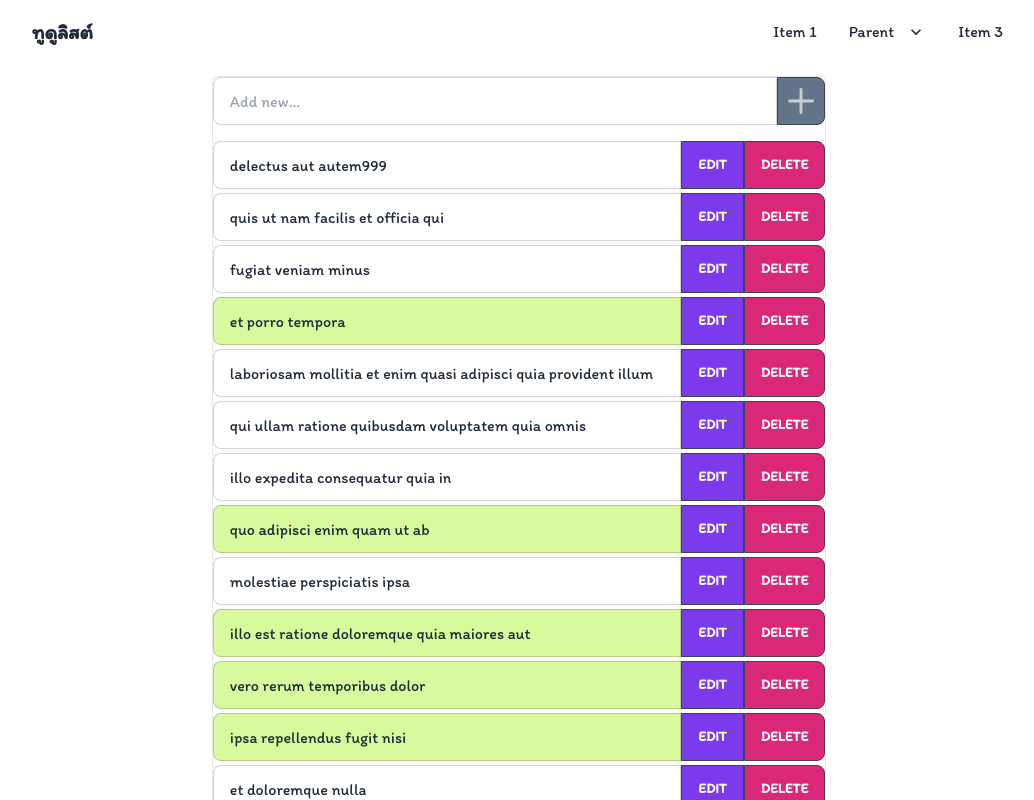
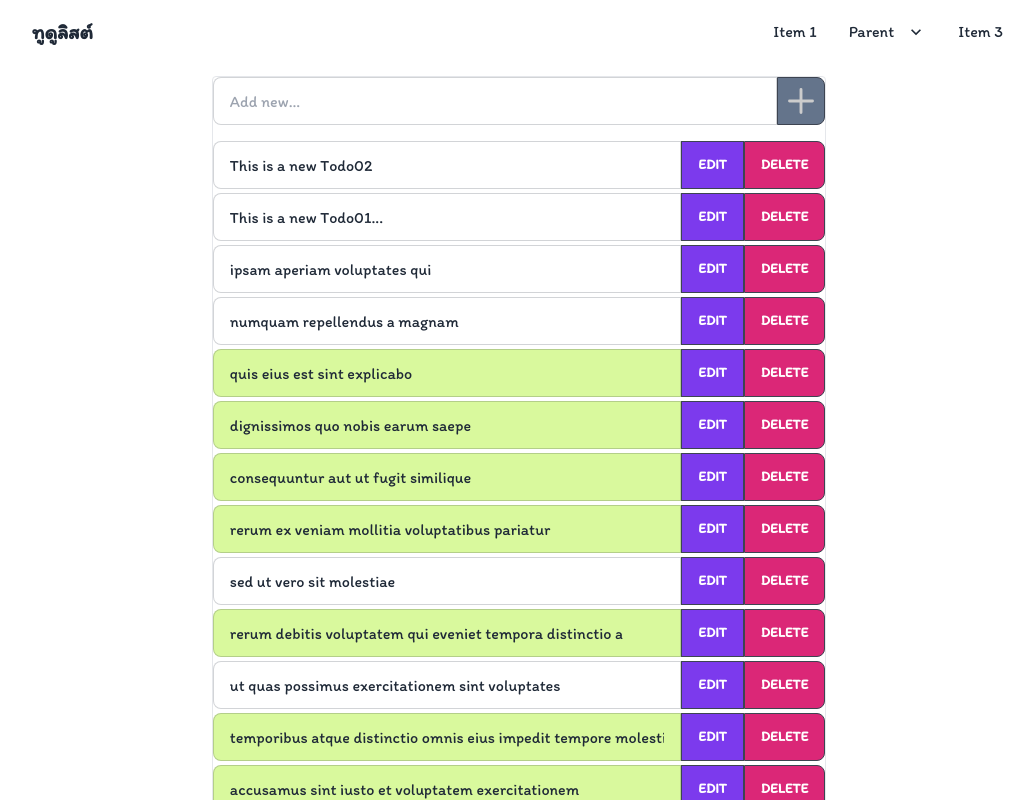
Before and after one commit to tratchapong/react-query02, a React (Create React App) app: page / in a window 1280 px wide. Shown: the top 800 px of the page, without its empty margins (121-1155 px from the left). Built offline with nearby package versions, Linux system fonts and the light colour scheme; data requests are answered from the project's data file; a web font is replaced by a local one.

Commit message:
Add new + Delete done..

```diff
--- a/db/todo.json
+++ b/db/todo.json
@@ -1,11 +1,5 @@
 {
   "todo": [
-    {
-      "userId": 1,
-      "id": 1,
-      "title": "delectus aut autem999",
-      "completed": false
-    },
     {
       "userId": 1,
       "id": 2,
@@ -1192,13 +1186,25 @@
       "userId": 10,
       "id": 199,
       "title": "numquam repellendus a magnam",
-      "completed": true
+      "completed": false
     },
     {
       "userId": 10,
       "id": 200,
       "title": "ipsam aperiam voluptates qui",
       "completed": false
+    },
+    {
+      "title": "This is a new Todo01...",
+      "completed": false,
+      "userId": 1,
+      "id": 201
+    },
+    {
+      "title": "This is a new Todo02",
+      "completed": false,
+      "userId": 1,
+      "id": 202
     }
   ]
 }
--- a/src/api/todoApi.js
+++ b/src/api/todoApi.js
@@ -5,7 +5,7 @@ const todoApi = axios.create({
 })
 
 export const getTodo = async () => {
-    const res = await todoApi.get('/todo')
+    const res = await todoApi.get('/todo?_sort=id&_order=desc')
     return res.data
 }
 
--- a/src/features/TodoContainer.jsx
+++ b/src/features/TodoContainer.jsx
@@ -1,6 +1,6 @@
 
 import React, { useEffect, useState } from 'react'
-import {getTodo, addTodo, updateTodo, deleteTodo} from '../api/todoApi'
+import {getTodo, addTodo} from '../api/todoApi'
 // import {useQuery, useMutation, useQueryClient} from 'react-query'
 import TodoForm from './TodoForm'
 import TodoList from './TodoList'
@@ -15,9 +15,17 @@ export default function TodoContainer() {
     })
   }, [haveEdit])
 
+  const hdlAdd = (title) => {
+    if (title.trim()==='')
+      return
+    let newTodo = { title, completed : false, userId: 1}
+    addTodo(newTodo)
+    setHaveEdit(prv => !prv)
+  }
+
   return (
     <>
-      <TodoForm />
+      <TodoForm hdlAdd={hdlAdd} />
       <TodoList allTodo={allTodo} setHaveEdit={setHaveEdit}/>
     </>
   )
--- a/src/features/TodoForm.jsx
+++ b/src/features/TodoForm.jsx
@@ -1,7 +1,14 @@
-import React from "react";
+import React, { useState } from "react";
 
-export default function TodoForm() {
-  return (
+export default function TodoForm(props) {
+  const {hdlAdd} = props
+  const [title, setTitle] = useState('')
+
+  const hdlSubmit = () => {
+    hdlAdd(title)
+    setTitle('')
+  }
+   return (
     <div className="flex">
       <div className="form-control grow ">
         <div className="input-group">
@@ -9,8 +16,10 @@ export default function TodoForm() {
             type="text"
             placeholder="Add new…"
             className="input input-bordered grow"
+            value={title}
+            onChange={e=>setTitle(e.target.value)}
           />
-          <button className="btn btn-square bg-slate-500">
+          <button className="btn btn-square bg-slate-500" onClick={hdlSubmit}>
             <svg
               viewBox="0 0 24 24"
               fill="none"
--- a/src/features/TodoItem.jsx
+++ b/src/features/TodoItem.jsx
@@ -1,37 +1,60 @@
-import React,{useState} from "react";
-import {updateTodo, deleteTodo} from "../api/todoApi";
-
+import React, { useState } from "react";
+import { updateTodo, deleteTodo } from "../api/todoApi";
 
 export default function TodoItem(props) {
-  const {todo, setHaveEdit} = props
-  const [completed, setCompleted] = useState(todo.completed)
-  const [title, setTitle] = useState(todo.title)
-  const [editMode, setEditMode] = useState(false)
+  const { todo, setHaveEdit } = props;
+  const [completed, setCompleted] = useState(todo.completed);
+  const [title, setTitle] = useState(todo.title);
+  const [editMode, setEditMode] = useState(false);
 
   const hdlEditOk = () => {
-      const newTodo = {...todo, title, completed}
-      updateTodo(newTodo)
-      setEditMode(false)
-      setHaveEdit(prv => !prv)
-  }
+    const newTodo = { ...todo, title, completed };
+    updateTodo(newTodo);
+    setEditMode(false);
+    setHaveEdit((prv) => !prv);
+  };
+
+  const hdlDelete = () => {
+    if (window.confirm('This item will be Deleted ?')){
+      deleteTodo(todo);
+      setHaveEdit((prv) => !prv);
+    }
+  };
   return (
     <div className="form-control flex-row grow">
-      {editMode && <input type="checkbox" checked={completed} className="checkbox checkbox-primary" onChange={()=>setCompleted(!completed)} />}
+      {editMode && (
+        <input
+          type="checkbox"
+          checked={completed}
+          className="checkbox checkbox-primary"
+          onChange={() => setCompleted(!completed)}
+        />
+      )}
       <label className="input-group">
         <input
           type="text"
           placeholder="Todo-item"
-          className={`input input-bordered grow ${todo.completed? 'bg-lime-200' : ''}`}
+          className={`input input-bordered grow ${
+            todo.completed ? "bg-lime-200" : ""
+          }`}
           // disabled={!editMode}
           readOnly={!editMode}
           value={title}
-          onChange={(e)=>setTitle(e.target.value)}
+          onChange={(e) => setTitle(e.target.value)}
         />
-        { !editMode ? <span className="bg-violet-600 btn" onClick={()=>setEditMode(true)}>Edit</span>
-            : <span className="bg-violet-600 btn" onClick={hdlEditOk}>Ok</span>
-        }
+        {!editMode ? (
+          <span className="bg-violet-600 btn" onClick={() => setEditMode(true)}>
+            Edit
+          </span>
+        ) : (
+          <span className="bg-violet-600 btn" onClick={hdlEditOk}>
+            Ok
+          </span>
+        )}
 
-        <span className="bg-pink-600 btn">Delete</span>
+        <span className="bg-pink-600 btn" onClick={hdlDelete}>
+          Delete
+        </span>
       </label>
     </div>
   );
```
